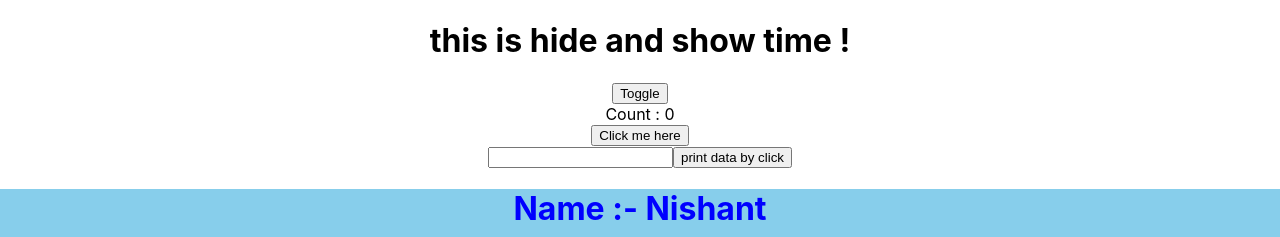
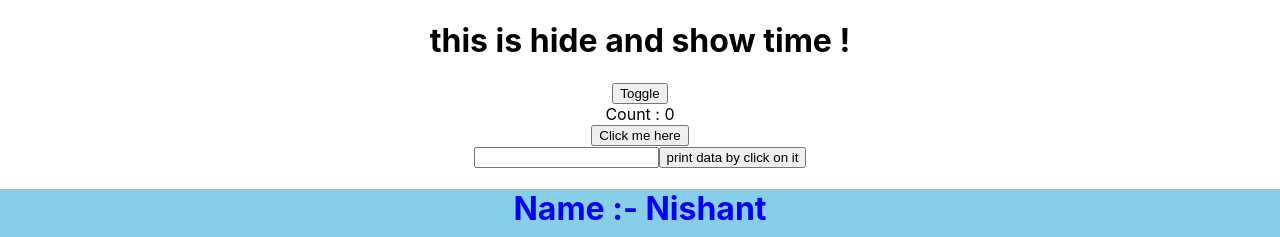
Before and after one commit to nishantsingh345/react-practice, a React (Create React App) app: page / in a window 1280 px wide. Shown: the top 237 px of the page. Built offline with nearby package versions, Linux system fonts and the light colour scheme.

Commit message:
initial change

```diff
--- a/src/components/PrintInput.js
+++ b/src/components/PrintInput.js
@@ -14,7 +14,7 @@ const PrintInput = () => {
     <div>
       {print ? <p>{data}</p> : null}
       <input type="text" onChange={getdata} />
-      <button onClick={() => setPrint(true)}>print data by click</button>
+      <button onClick={() => setPrint(true)}>print data by click on it</button>
     </div>
   );
 };
```
